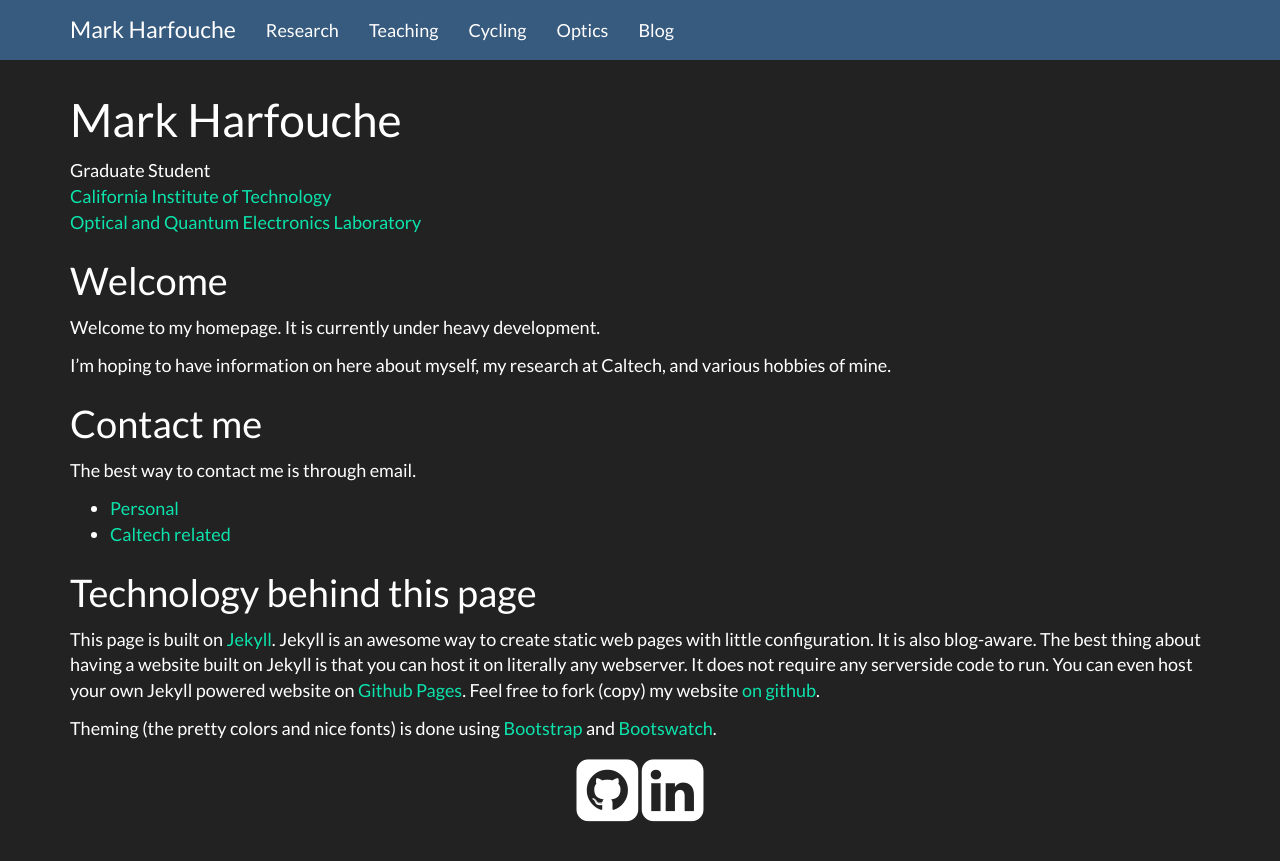
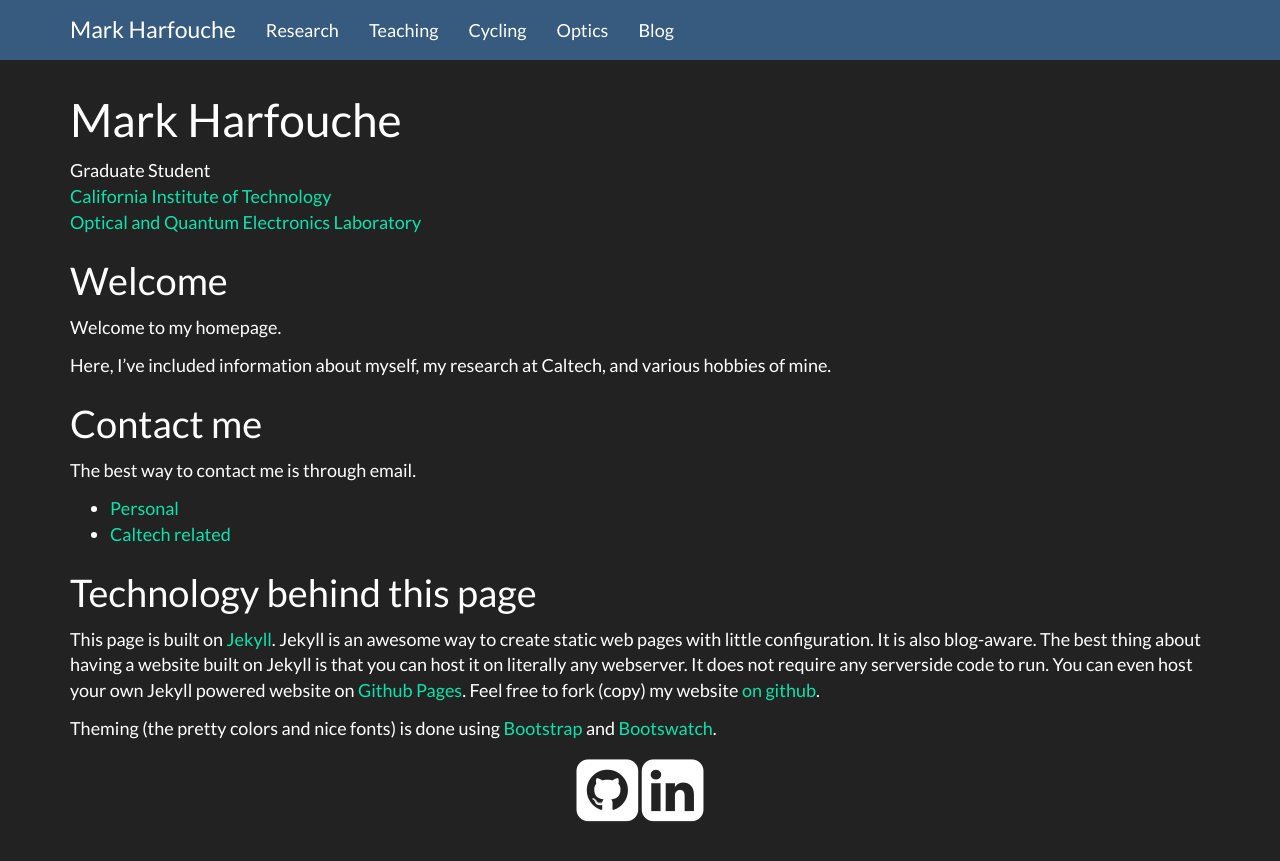
Before and after one commit to hmaarrfk/hmaarrfk.github.io, a Jekyll site: the page built from index.md, in a window 1280 px wide and 939 px high. Shown: the top 861 px of the window. Built offline with Jekyll 4.4.1, drawn with Linux system fonts in a browser that asks for light colours; nearby versions of some CDN libraries.

Commit message:
removed the 'heavy development' on the front page

```diff
--- a/index.md
+++ b/index.md
@@ -11,9 +11,8 @@ Graduate Student<br>
 
 ## Welcome
 Welcome to my homepage.
-It is currently under heavy development.
 
-I'm hoping to have information on here about myself, my research at Caltech, and various hobbies of mine.
+Here, I've included information about myself, my research at Caltech, and various hobbies of mine.
 
 ## Contact me
 The best way to contact me is through email.
```
